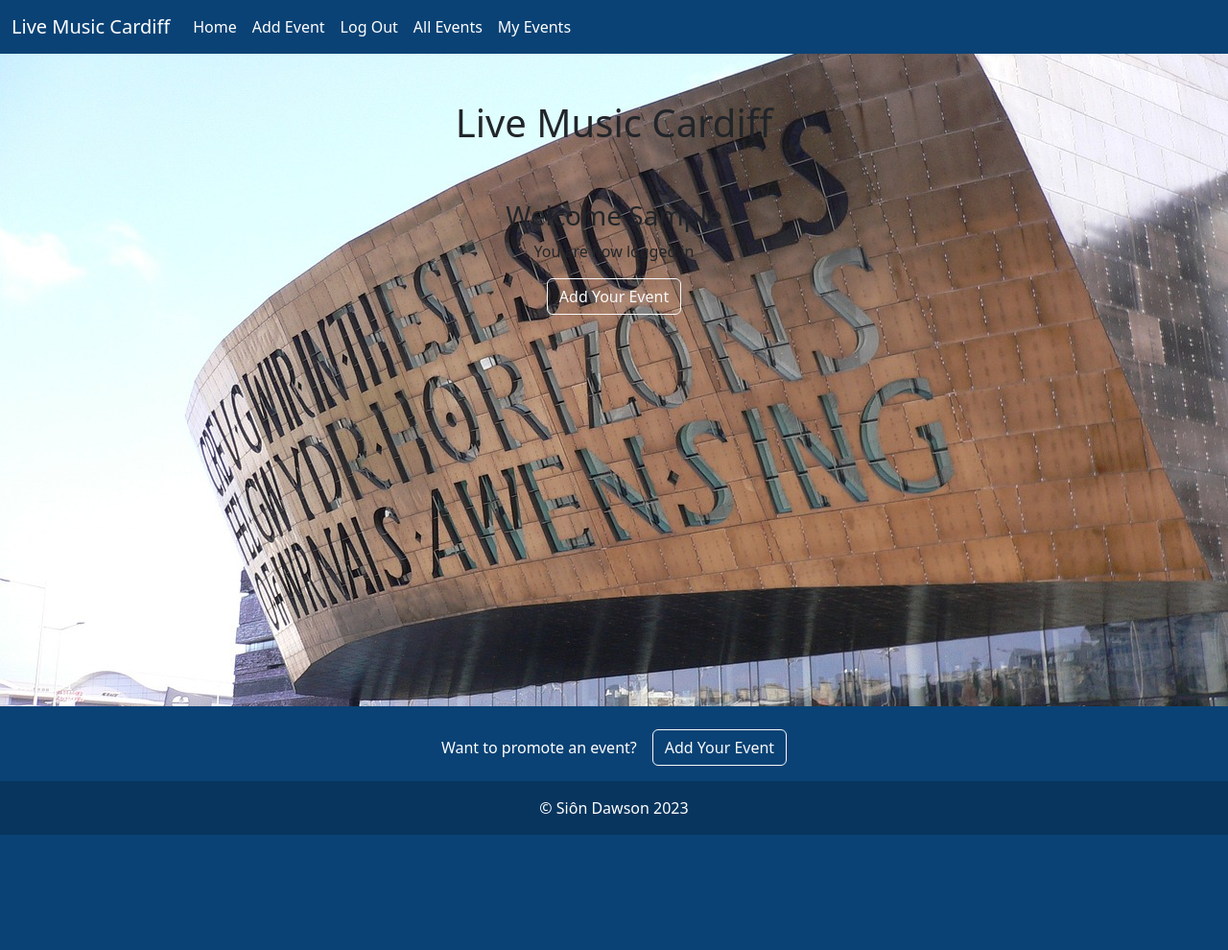
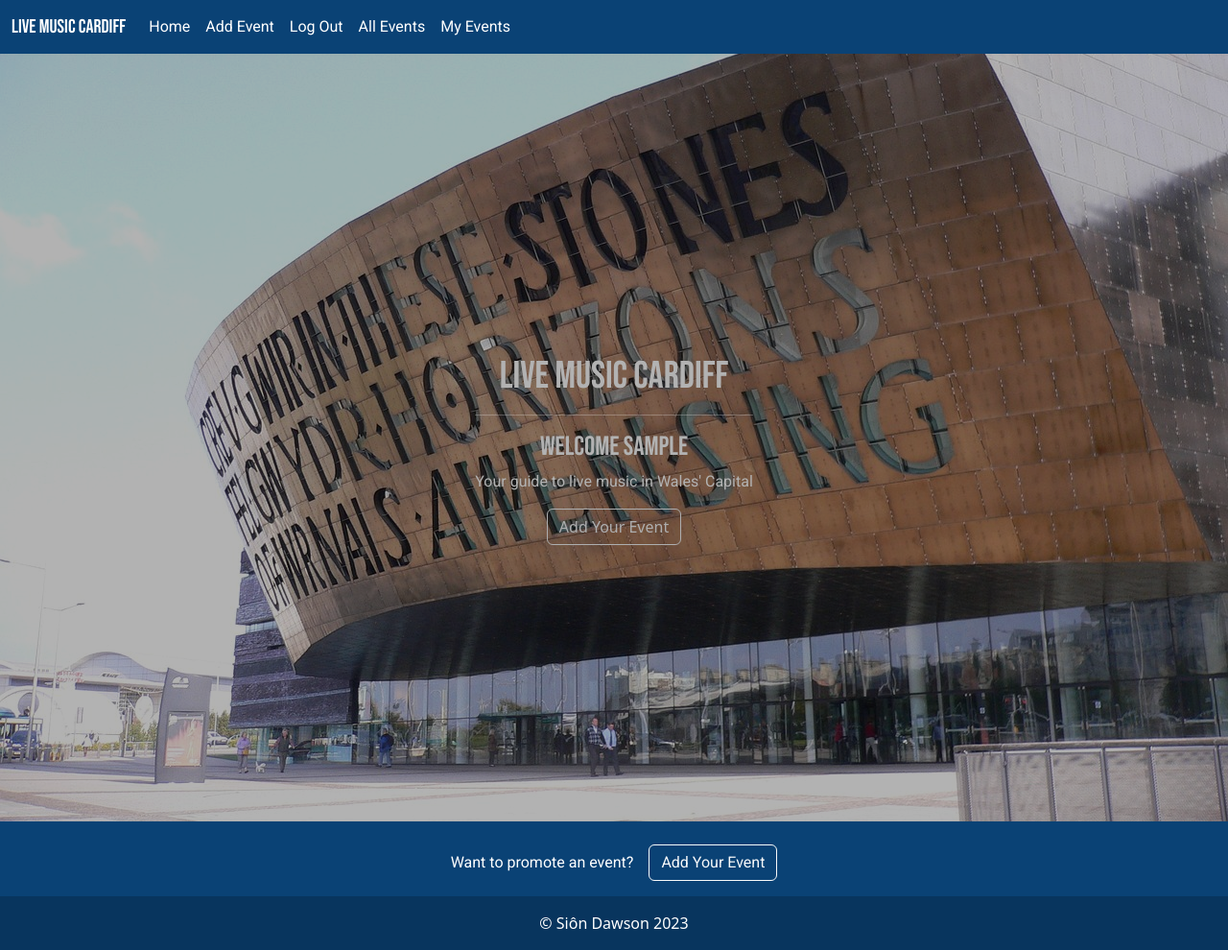
Before and after one commit to siondawson/milestone-project-3, a Flask app: page / in a window 1280 px wide. Shown: the whole page at 96% size. Before the commit the page ends 870 px from the top, so only its background shows below. Run offline with Flask 3, Linux system fonts and the light colour scheme; the visitor is signed in with stand-in values (Sample User, id 1); some libraries are stand-ins or nearby versions.

Commit message:
add google font link and apply styles in style.css

```diff
--- a/live_music_cardiff/static/css/style.css
+++ b/live_music_cardiff/static/css/style.css
@@ -2,6 +2,25 @@ body {
     display: flex;
     height: 100vh;
     flex-direction: column;
+}
+
+p {
+    font-family: 'Roboto', sans-serif;
+}
+
+h1, h2, h3, h4, h5, h6 {
+    font-family: 'Bebas Neue', sans-serif;
+
+}
+
+
+
+.navbar-brand {
+    font-family: 'Bebas Neue', sans-serif;
+}
+
+.navbar-nav {
+    font-family: 'Roboto', sans-serif;
 }
 
 .vertical-center {
@@ -20,7 +39,7 @@ main {
     background-color: #0a4275 !important;
 }
 
-.home-bg-img {
+/* .home-bg-img {
     background: url("/static/images/wmc.jpg") no-repeat center center fixed;
     -webkit-background-size: cover;
     -moz-background-size: cover;
@@ -31,6 +50,32 @@ main {
     width: 100%;
     z-index: -1;
 
+} */
+
+
+/* Home Page */
+
+.callout-container {
+    height: 100vh;
+    background: url('/static/images/wmc.jpg') no-repeat bottom center fixed;
+    -webkit-background-size: cover;
+    -moz-background-size: cover;
+    -o-background-size: cover;
+    background-size: cover;
+
+    display: flex;
+    align-items: center;
+    justify-content: center;
+    position: relative;
+}
+
+.opaque-overlay {
+    position: absolute;
+    top: 0%;
+    left: 0%;
+    height: 100%;
+    width: 100%;
+    background-color: rgba(0, 0, 0, 0.3);
 }
 
 /* Datepicker */
--- a/live_music_cardiff/templates/base.html
+++ b/live_music_cardiff/templates/base.html
@@ -8,7 +8,10 @@
     <link rel="stylesheet" href="https://cdnjs.cloudflare.com/ajax/libs/font-awesome/5.15.3/css/all.min.css"
         integrity="sha512-iBBXm8fW90+nuLcSKlbmrPcLa0OT92xO1BIsZ+ywDWZCvqsWgccV3gFoRBv0z+8dLJgyAHIhR35VZc2oM/gI1w=="
         crossorigin="anonymous" referrerpolicy="no-referrer" />
-          <link rel="stylesheet" href="//code.jquery.com/ui/1.13.2/themes/base/jquery-ui.css">
+    <link rel="preconnect" href="https://fonts.googleapis.com">
+    <link rel="preconnect" href="https://fonts.gstatic.com" crossorigin>
+    <link href="https://fonts.googleapis.com/css2?family=Bebas+Neue&family=Roboto&display=swap" rel="stylesheet">
+    <link rel="stylesheet" href="//code.jquery.com/ui/1.13.2/themes/base/jquery-ui.css">
     <link rel="stylesheet" href="{{ url_for('static', filename='css/style.css') }}" type="text/css"/>
 
     <title>Live Music Cardiff</title>
--- a/live_music_cardiff/templates/home.html
+++ b/live_music_cardiff/templates/home.html
@@ -1,6 +1,37 @@
 {% extends "base.html" %}
 {% block content %}
-<div class="home-bg-img">
+
+<div class="container-fluid callout-container">
+    <div class="opaque-overlay">&nbsp;</div>
+    <div class="row">
+        <div class="col-12">
+            <!-- jumbotron -->
+            {% if user.is_authenticated %}
+            <section class="callout text-center mt-4 p-5 text-white rounded jumbotron">
+                <h1 class="jumbotron-header">Live Music Cardiff</h1>
+                <hr class="block-divider">
+                <h3 class="">Welcome {{ user.first_name }}</h3>
+                <p>Your guide to live music in Wales' Capital</p>
+                <a class="btn btn-outline-light btn-rounded" href="{{ url_for('add_event') }}">Add Your Event</a>
+            </section>
+            {% else %}
+            <section class="callout text-center mt-4 p-5 text-white rounded jumbotron">
+                <h1 class="jumbotron-header">Live Music Cardiff</h1>
+                <hr class="block-divider">
+                <p>Your guide to live music in Wales' Capital</p>
+                <a href="{{ url_for('login')}}" class="btn btn-outline-dark btn-rounded">Login</a>
+            </section>
+            {% endif %}
+        </div>
+    </div>
+</div>
+
+{% endblock %}
+
+
+
+
+<!-- <div class="home-bg-img">
     <div class="container">
         <div class="row">
             <div class="col-12 text-center pt-5 pb-5">
@@ -22,6 +53,4 @@
             </div>
         </div>
     </div>
-</div>
-
-{% endblock %}
+</div> -->
```
Also changed, not shown: live_music_cardiff/templates/user_events.html (+8 -2 lines). Lines whose indentation alone changed are shown as unchanged.
